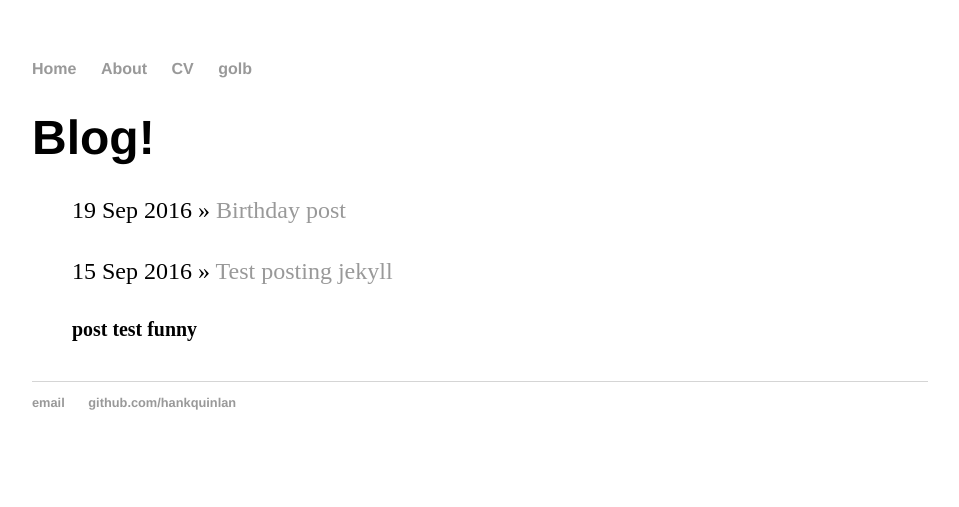
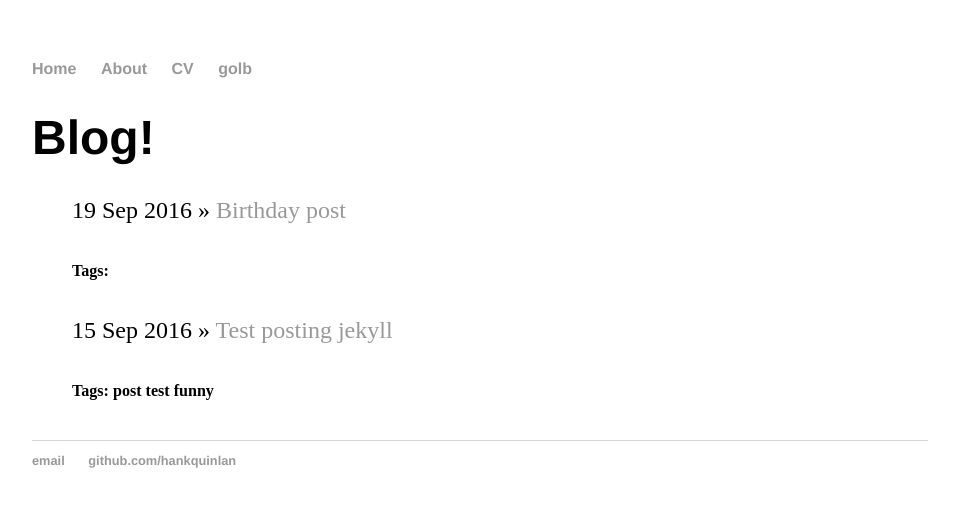
Before and after one commit to nyoshimizu/nyoshimizu.github.io, a Jekyll site: the page built from blog/index.html, in a window 1280 px wide. Shown: the top 507 px of the page, without its empty margins (160-1119 px from the left). Built offline with Jekyll 4.4.1, drawn with Linux system fonts in a browser that asks for light colours.

Commit message:
Update index.html

```diff
--- a/blog/index.html
+++ b/blog/index.html
@@ -9,11 +9,11 @@ title: Blog!
 		 <li><span>{{ post.date | date_to_string }}</span>
 		 »
 		 <a href="{{ post.url }}" title="{{ post.title }}">{{ post.title }}</a>
-		 <h5>
+		 <h6> Tags:
 		 {% for tag in post.tags %}
 		 	{{ tag }}
 		 {% endfor %}
-		 </h5>
+		 </h6>
 	    </li>
 	  {% endfor %}
 	</ul>
```
